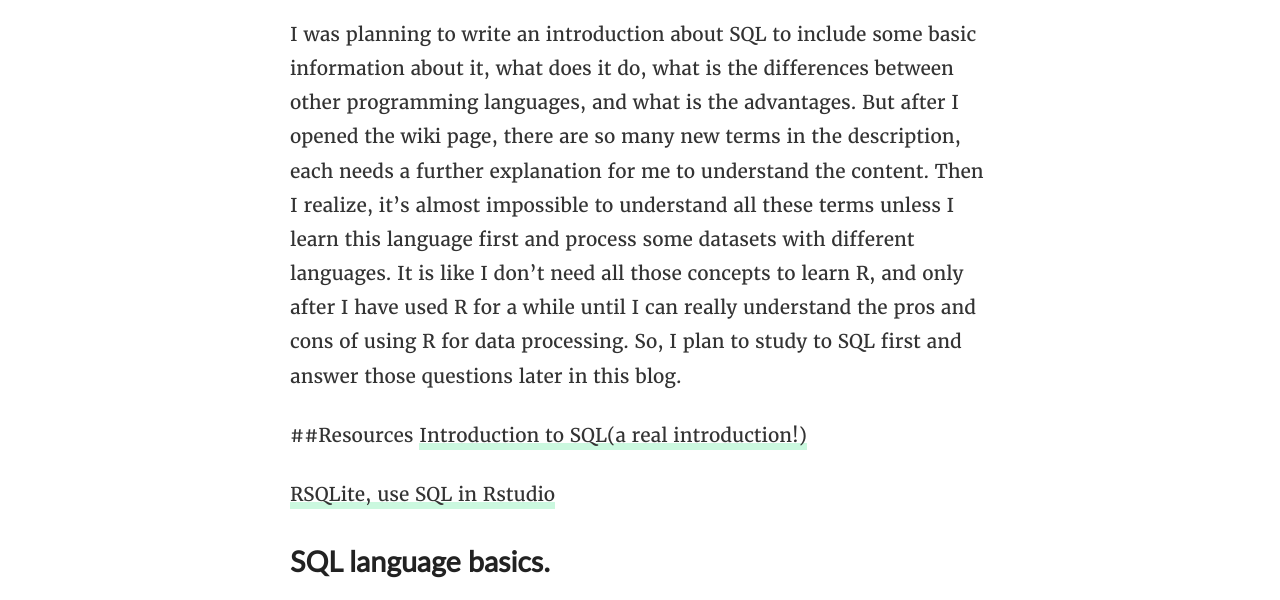
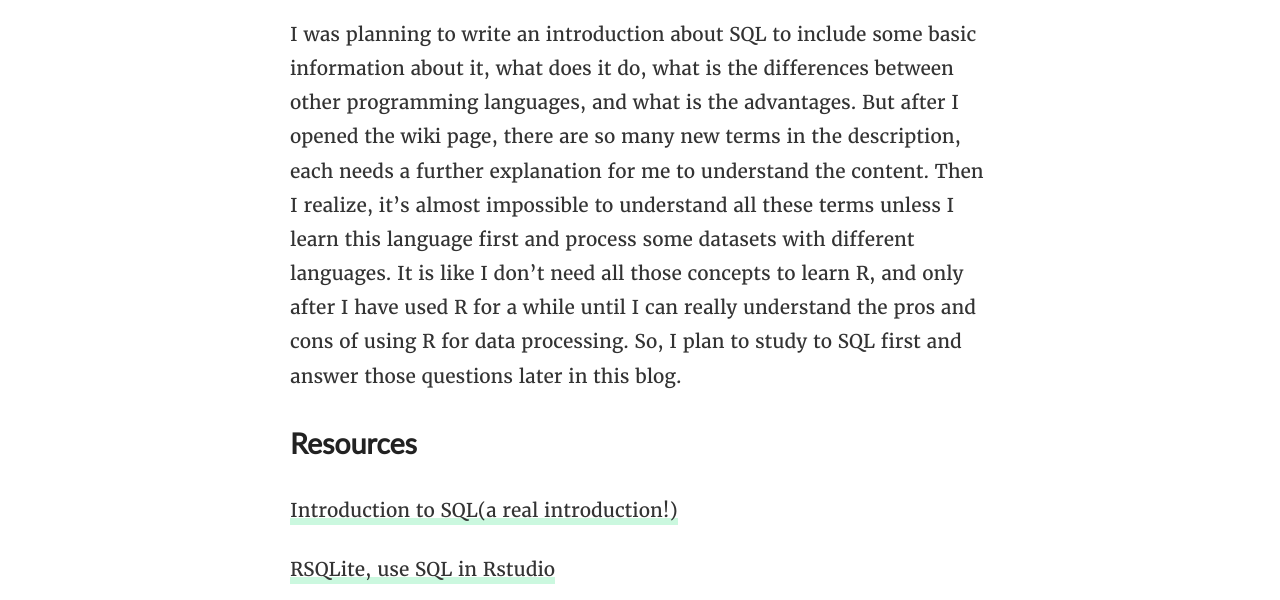
Before and after one commit to qhe0917/qhe0917.github.io, a plain HTML site: page 2019/04/09/introduction-to-sql/index.html in a window 1280 px wide. Shown: the part 200-800 px from the top of the page. Drawn offline with Linux system fonts and the light colour scheme.

Commit message:
format again

```diff
--- a/2019/04/09/introduction-to-sql/index.html
+++ b/2019/04/09/introduction-to-sql/index.html
@@ -74,8 +74,9 @@
 <p>I was planning to write an introduction about SQL to include some basic information about it, what does it do, what is the differences between other programming languages, and what is the advantages. But after I opened the wiki page, there are so many new terms in the description, each needs a further explanation for me to understand the content. Then I realize, it&rsquo;s almost impossible to understand all these terms unless I learn this language first and process some datasets with different languages. It is like I don&rsquo;t need all those concepts to learn R, and only after I have used R for a while until I can really understand the pros and cons of using R for data processing.
 So, I plan to study to SQL first and answer those questions later in this blog.</p>
 
-<p>##Resources
-<a href="https://www.w3schools.com/Sql/sql_intro.asp">Introduction to SQL(a real introduction!)</a></p>
+<h2 id="resources">Resources</h2>
+
+<p><a href="https://www.w3schools.com/Sql/sql_intro.asp">Introduction to SQL(a real introduction!)</a></p>
 
 <p><a href="https://cran.r-project.org/web/packages/RSQLite/vignettes/RSQLite.html">RSQLite, use SQL in Rstudio</a></p>
 
```
